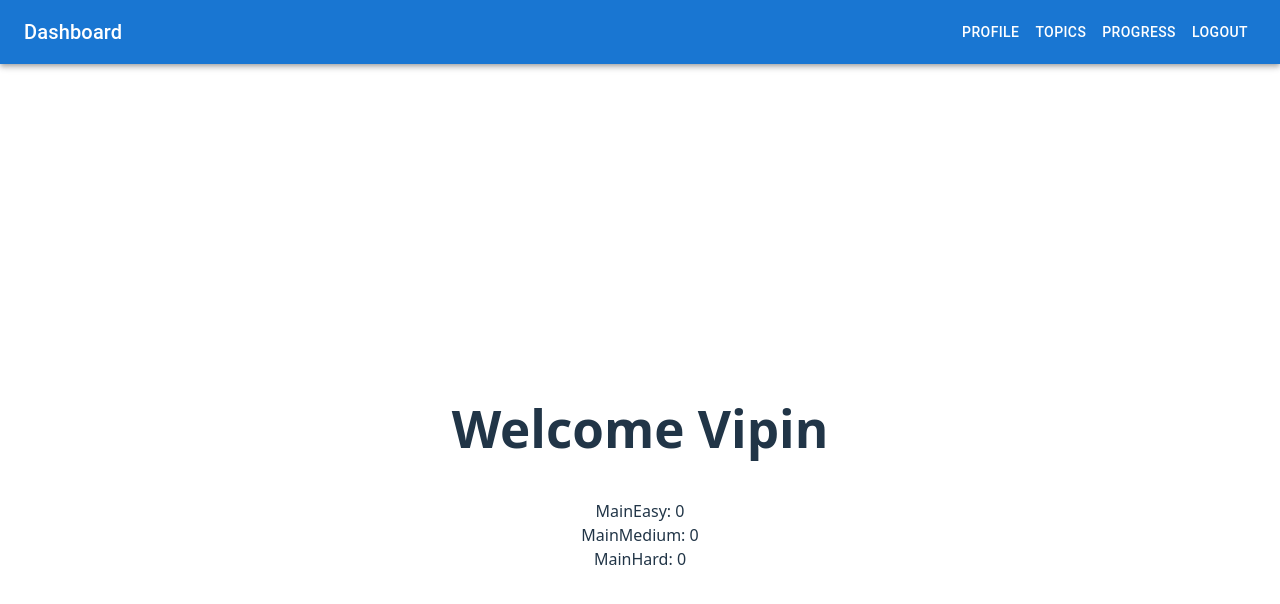
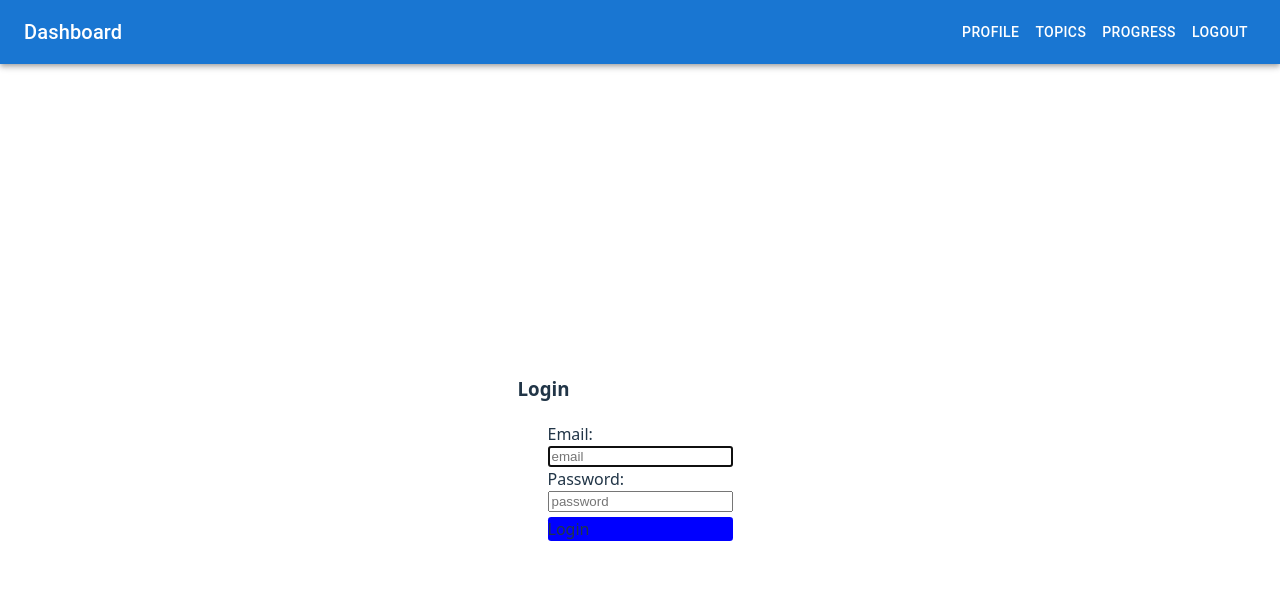
Before and after one commit to rahul-ydav/academy, a React (Vite) app: page / in a window 1280 px wide. Shown: the top 604 px of the page. Built offline with nearby package versions, Linux system fonts and the light colour scheme.

Commit message:
showing FrontPage

```diff
--- a/src/App.tsx
+++ b/src/App.tsx
@@ -17,7 +17,7 @@ function App() {
     <Navbar></Navbar>
       <LessonsProvider>
       <Routes>
-          <Route index element={<FrontPage />} />
+          <Route path="/FrontPage" element={<FrontPage />} />
           <Route path="/Lessons" element={<Lessons />} />
           <Route path="/Progress" element={<Progress />} />
           <Route path="/" element={<Login />}>
--- a/src/Components/Navbar.jsx
+++ b/src/Components/Navbar.jsx
@@ -29,7 +29,7 @@ function NavbarWithButtons() {
 
           {/* Navigation Buttons */}
           <Box sx={{ display: { xs: 'none', sm: 'block' } }}> {/* Hide on extra-small screens */}
-            <Button color="inherit" onClick={() => handleNavClick('Profile')}>
+            <Button color="inherit" onClick={() => handleNavClick('FrontPage')}>
               Profile
             </Button>
             <Button color="inherit" onClick={() => handleNavClick('Lessons')}>
```
